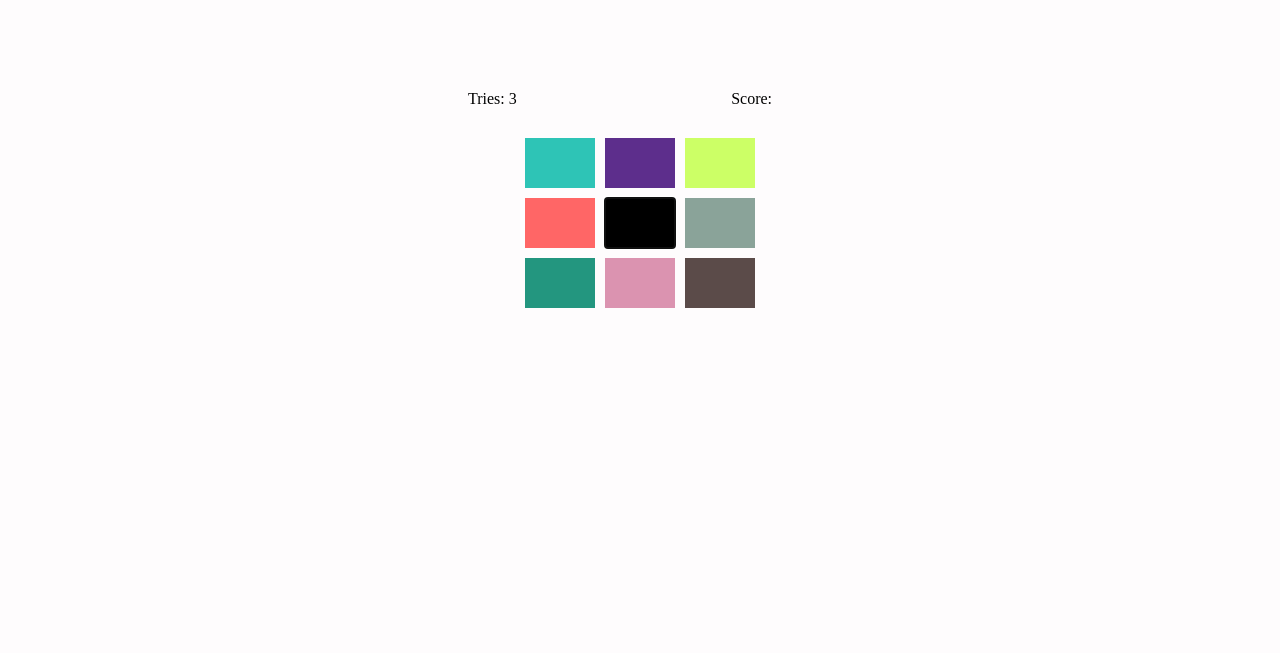
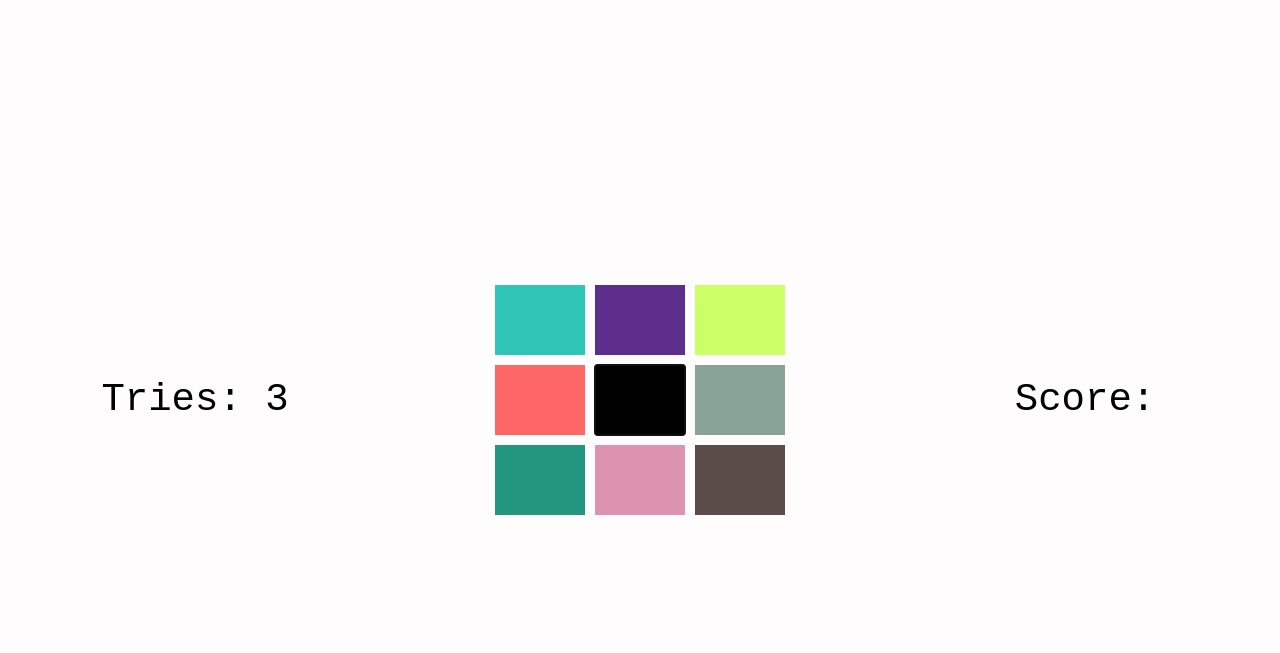
Before and after one commit to selfmadecode/clicke-it, a plain HTML site: page index.html in a window 1280 px wide. Drawn offline with Linux system fonts and the light colour scheme.

Commit message:
A different design

```diff
--- a/css/basic.css
+++ b/css/basic.css
@@ -8,39 +8,46 @@ html, body{
 }
 body{
     background: #FEFCFD;
-    /* margin: 70px; */
+    display: flex;
+}
+.left-hand-side, .right-hand-side{
+    font-family: monospace;
+}
+
+.left-hand-side{
+    /* border: 1px solid yellow; */
+    flex: 1;
+    display: flex;
+    justify-content: center;
+    align-items: center;
+    /* text-align: center; */
+}
+.tries{
+    text-align: center;
+    font-size: 3em;
+}
+.right-hand-side{
+    /* border: 1px solid blue; */
+    flex: 1;
+    display: flex;
+    justify-content: center;
+    align-items: center;
+}
+.score{
+    text-align: center;
+    font-size: 3em;
 }
 body > .container{
     display: grid;
-    /* margin: 10px; */
-}
-.details{
-    max-width: 30%;
-    margin: auto;
-    /* border: 1px solid yellow; */
-}
-body > .details{
-    display: flex;
-    margin-top: 70px;
-    margin-bottom: 10px;
-}
-.details > div{
-    display: flex;
-    padding: 20px;
-
-}
-.score{
-    margin-left: auto;
-    margin-right: 40px;
 }
 
 .container{
     /* display: grid; */
-    grid-template-columns: repeat(3, 70px);
-    grid-template-rows: repeat(3, 50px);
+    grid-template-columns: repeat(3, 90px);
+    grid-template-rows: repeat(3, 70px);
     grid-gap: 10px;
     width: 500px;
-    /* height: 500px; */
+    height: 500px;
     margin: auto;
     /* border: 1px solid red; */
     justify-content: center;
--- a/index.html
+++ b/index.html
@@ -9,10 +9,8 @@
 </head>
 <body>
 
-
-    <div class="details">
+    <div class="left-hand-side">
         <div class="tries">Tries:</div>
-        <div class="score">Score:</div>
     </div>
 
     <div class="container">
@@ -26,6 +24,10 @@
         <button class="content"></button>
         <button class="content"></button>
 
+    </div>
+
+    <div class="right-hand-side">
+        <div class="score">Score:</div>
     </div>
 
 
```
